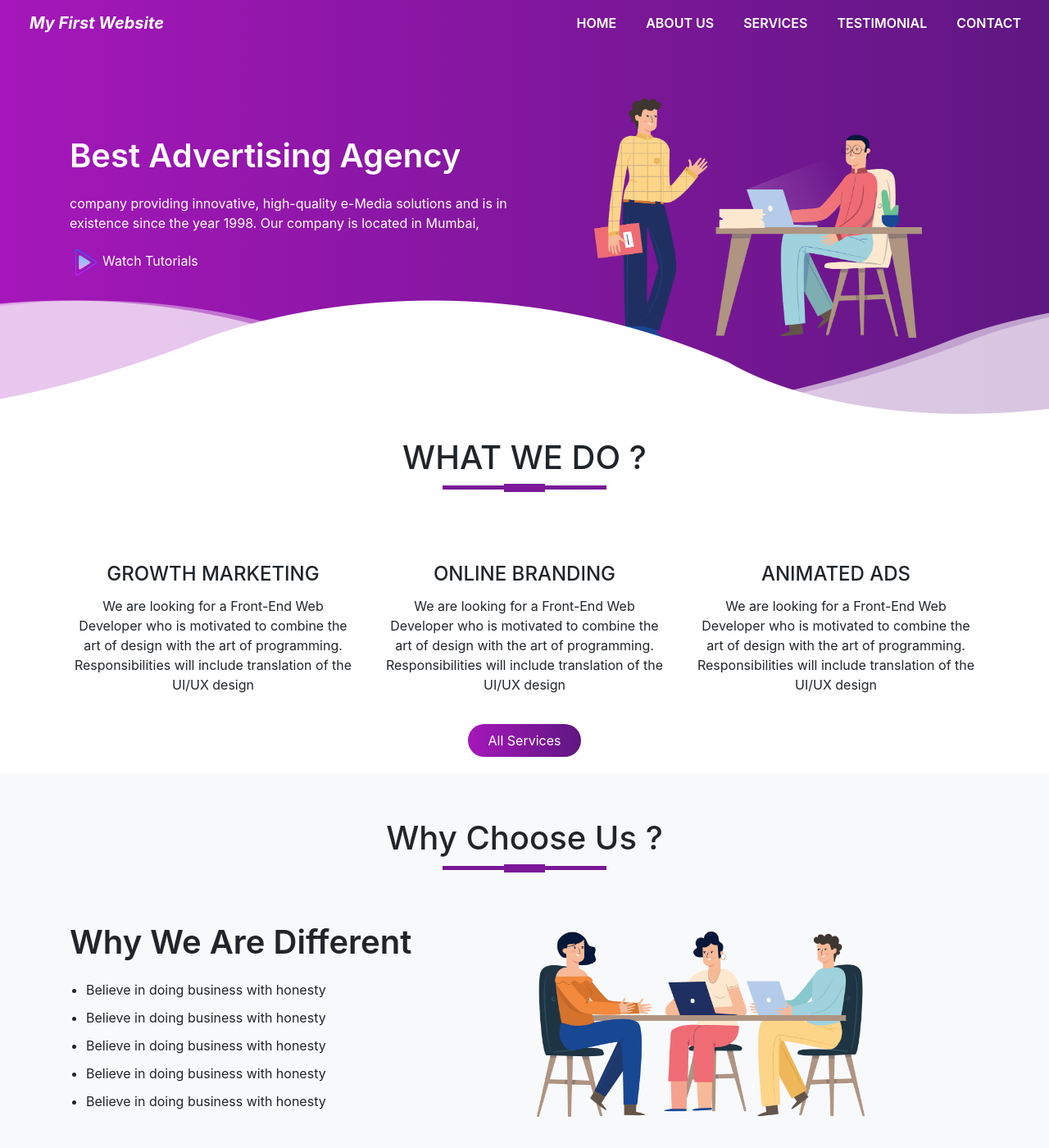
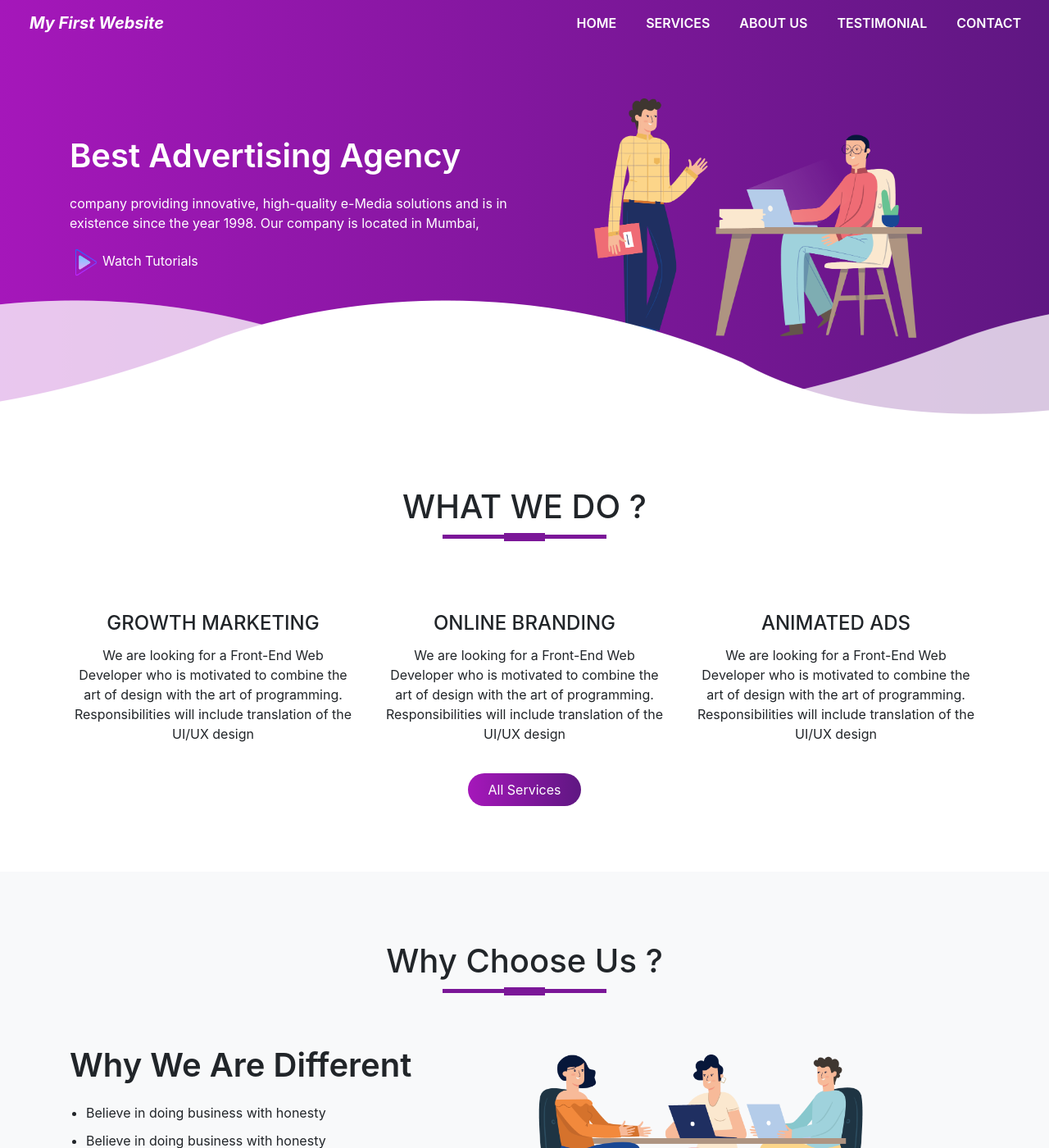
Before and after one commit to Pujadhav/Website-sample, a Jekyll site: the page index.html, which Jekyll copies as it is, in a window 1280 px wide and 1400 px high. Shown: the whole window at 82% size. Built offline with Jekyll 4.4.1, drawn with Linux system fonts in a browser that asks for light colours.

Commit message:
improve the html scroll behaviour

```diff
--- a/index.html
+++ b/index.html
@@ -23,10 +23,10 @@
                       <a class="nav-link" href="#top">HOME</a>
                     </li>
                     <li class="nav-item">
-                      <a class="nav-link" href="#about-us">ABOUT US</a>
+                      <a class="nav-link" href="#services">SERVICES</a>
                     </li>
                     <li class="nav-item">
-                      <a class="nav-link" href="#services">SERVICES</a>
+                      <a class="nav-link" href="#about-us">ABOUT US</a>
                     </li>
                     <li class="nav-item">
                       <a class="nav-link" href="#testimonials">TESTIMONIAL</a>
--- a/style.css
+++ b/style.css
@@ -2,6 +2,11 @@
     margin:0;
     padding:0;
 }
+
+html{
+    scroll-behavior: smooth;
+}
+
 body{
     font-family: Arial, Helvetica, sans-serif;
 }
@@ -122,7 +127,7 @@
 
 /*---------service Section-------*/
 #services{
-    padding:20px 0;
+    padding:80px 0px;
 }
 .service-img{
     width: 100px;
@@ -168,8 +173,7 @@
 /*---------------About us------------*/
 #about-us{
     background:#f8f9fa;
-    padding-bottom:50px;
-    padding-top:50px;
+    padding:80px 0px;
 }
 .about-title{
     font-size:40px;
@@ -188,7 +192,7 @@
 }
 /*------Testimonials-------*/
 #testimonials{
-    margin:50px 0;
+    padding:80px 0px;
 }
 .testimonials{
     border-left: 4px solid #7b1798;
```
